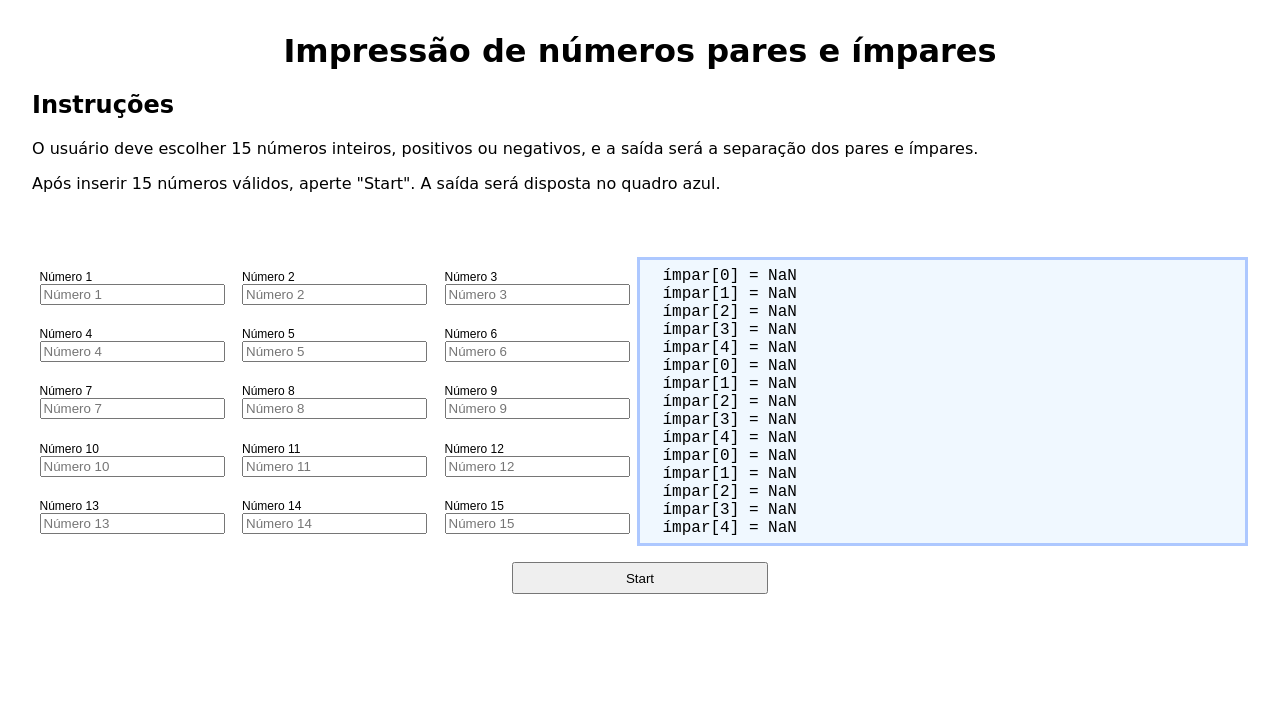
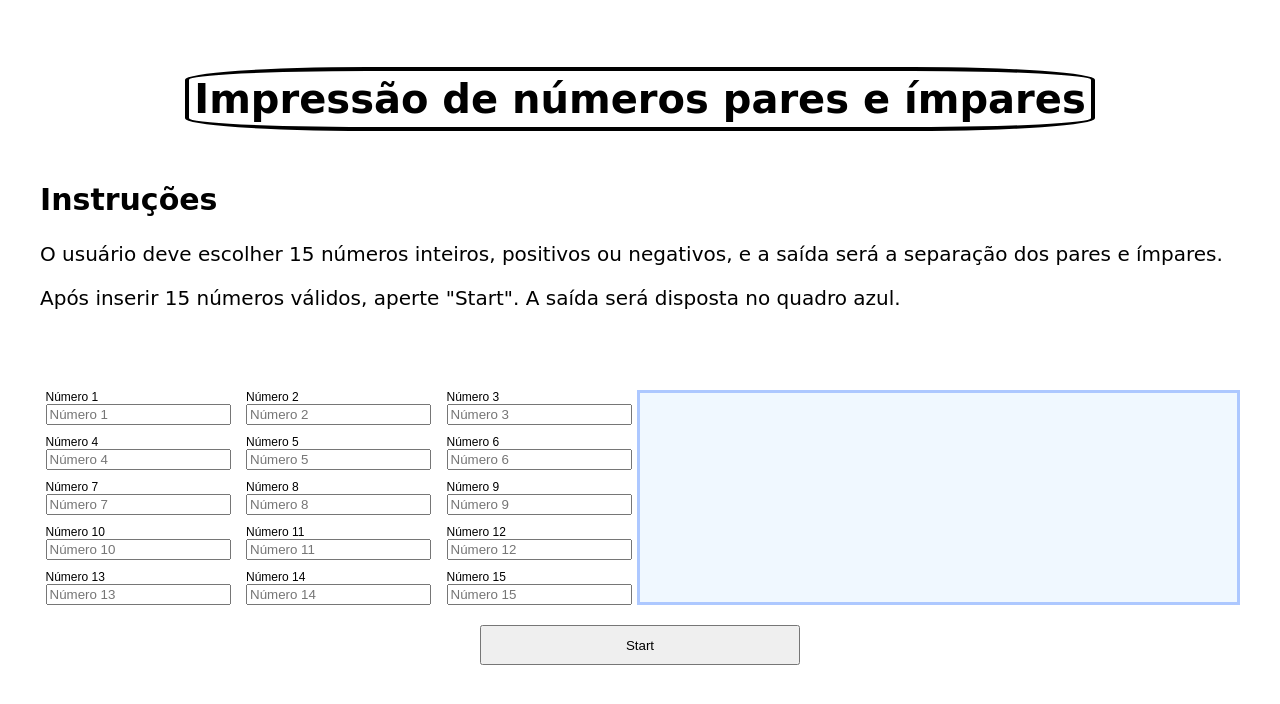
Before and after one commit to FalarzEdu/FiqOn_challenges, a plain HTML site: page odd_even_print/index.html in a window 1280 px wide. Both pictures are taken after a click on the button "Start". Drawn offline with Linux system fonts and the light colour scheme.

Commit message:
Adição de verificador no desafios dos pares e ímpares

```diff
--- a/odd_even_print/prog.js
+++ b/odd_even_print/prog.js
@@ -3,14 +3,22 @@
 // Quando o botão é pressionado, a lista é lida
 document.querySelector("#start").addEventListener('click', ()=> {
 
-document.querySelector("#code").innerHTML = '';
-
-// Declaração de variáveis
+    // Declaração de variáveis
     var even_list = [];
     var odd_list = [];
     var count = 0;
 
-// Loop que designa pares e ímpares para suas listas
+    for (var i = 1; i < 15; i ++) {
+        console.log(i);
+        if (document.querySelector("#n" + i).value == '') {
+            alert("Um ou mais entradas vazias!");
+            return;
+        }
+    }
+
+    document.querySelector("#code").innerHTML = '';
+
+    // Loop que designa pares e ímpares para suas listas
     for (var i = 1; i < 16; i++) {
         if (parseInt(document.querySelector("#n" + i).value) % 2 == 0) {
             even_list.push(parseInt(document.querySelector("#n" + i).value));
--- a/odd_even_print/style.css
+++ b/odd_even_print/style.css
@@ -1,13 +1,22 @@
 html {
     font-family: cursive, Arial, Helvetica, sans-serif;
+    font-size: 20px;
 }
 
 body {
     margin: 2rem;
 }
 
+header {
+    display: flex;
+    justify-content: center;
+}
+
 h1 {
     text-align: center;
+    border: 4px solid black;
+    border-radius: 20%;
+    padding: .25rem;
 }
 
 .instructions {
--- a/seq_sum/style.css
+++ b/seq_sum/style.css
@@ -9,8 +9,9 @@ header {
 }
 
 h1 {
-    border: 2px solid black;
+    border: 4px solid black;
     border-radius: 25%;
+    padding: .25rem;
 }
 
 #input {
```
